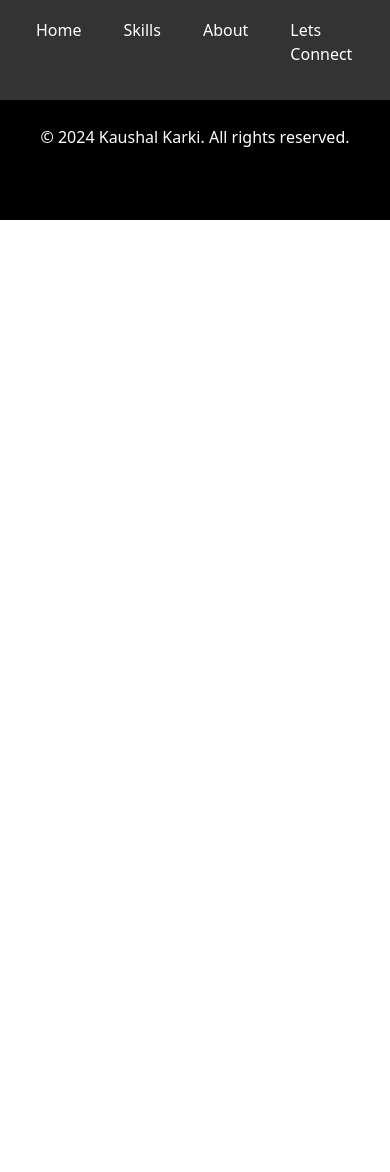
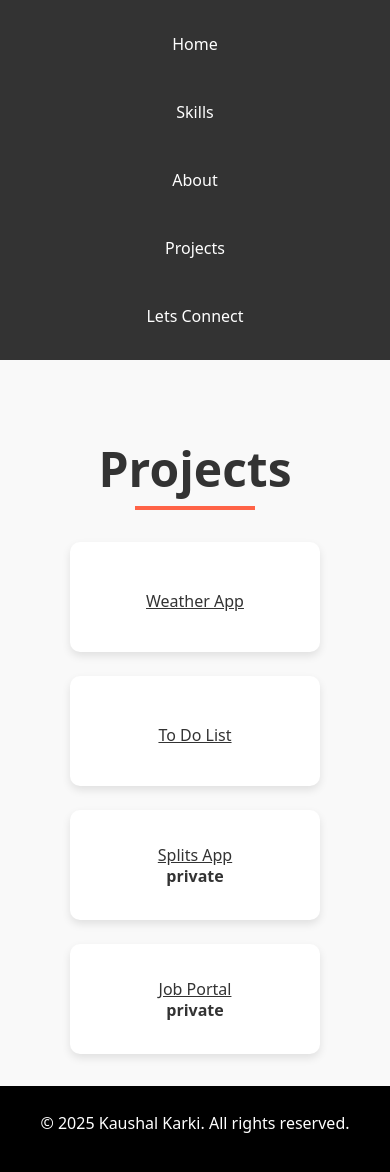
Before and after one commit to kaushalkarki/Portfolio, a React (Create React App) app: page /projects in a window 390 px wide. Shown: the top 1172 px of the page. Before the commit the page ends 844 px from the top, so only its background shows below. Built offline with nearby package versions, Linux system fonts and the light colour scheme; a web font is replaced by a local one.

Commit message:
added projects tab

```diff
--- a/src/App.js
+++ b/src/App.js
@@ -6,6 +6,7 @@ import Skills from './components/Skill';
 import About from './components/About';
 import Footer from './components/Footer';
 import Connect from './components/Connect';
+import Project from './components/Project';
 
 const App = () => {
   return (
@@ -15,6 +16,7 @@ const App = () => {
         <Route path="/" element={<Home/>} />
         <Route path="/skills" element={<Skills />} />
         <Route path="/about" element={<About />} />
+        <Route path="/projects" element={<Project />} />
         <Route path="/connect" element={<Connect />} />
       </Routes>
       <Footer/>
--- a/src/components/About.js
+++ b/src/components/About.js
@@ -8,28 +8,25 @@ const About = () => {
       <div className="about-section">
         <h2>Introduction</h2>
         <p>
-          Hello! I'm Kaushal Karki, a passionate and dedicated software engineer with over 2.5 years of experience in the industry. My journey in software development has been driven by a love for solving complex problems and creating efficient, user-friendly applications.
+        Hello! I'm Kaushal Karki, a results-driven Software Engineer with over 3 years of experience crafting scalable, high-performance applications. My passion lies in solving complex problems, optimizing systems, and building intuitive user experiences. I thrive in fast-paced environments, leveraging cutting-edge technologies to develop efficient, maintainable, and future-proof solutions.
+        With a strong foundation in Ruby on Rails, React, and cloud-based architectures, I specialize in creating seamless, high-quality applications that enhance business efficiency. I’m committed to continuous learning, writing clean, test-driven code, and collaborating with teams to drive innovation and excellence.
         </p>
       </div>
       <div className="about-section">
         <h2>Education</h2>
         <p>
-          I graduated from Govind Ballabh Pant University of Agriculture & Technology with a degree in MCA, where I developed a strong foundation in computer science principles and software engineering practices. My time at university was filled with various projects, internships, and research opportunities that fueled my passion for technology.
+        I hold a Master of Computer Applications (MCA) from Govind Ballabh Pant University of Agriculture & Technology, where I built a strong foundation in computer science principles, software engineering, and problem-solving. During my time there, I actively engaged in projects, internships, and leadership roles, further refining my technical expertise and collaboration skills.
+        Prior to that, I earned my Bachelor of Science (B.Sc.) in Physics, Chemistry, and Mathematics from Kumaun University, Nainital. This interdisciplinary background has honed my analytical thinking, logical reasoning, and structured problem-solving approach, which I apply daily in software development.
         </p>
       </div>
       <div className="about-section">
         <h2>Professional Background</h2>
         <p>
-          After graduation, I started my career as an Intern at Grey Scientic Labs, where I worked as React developer. This experience taught me the importance of writing clean, maintainable code and collaborating effectively with cross-functional teams.
+        With over 3 years of experience as a Software Engineer, I have honed my skills in backend and full-stack development, specializing in Ruby on Rails, React.js, and scalable API architectures.
+        At Maropost, I played a pivotal role in designing, developing, and optimizing RESTful APIs, ensuring high performance, security, and scalability. I spearheaded efforts to enhance database efficiency, reducing query execution time by 40%, and implemented robust RSpec test suites to maintain 90%+ test coverage. My contributions in code reviews, architectural decisions, and AI-powered integrations significantly improved product quality and business efficiency.
+        As a React Intern at Grey Scientific Labs, I built modular, reusable frontend components, improved state management, and optimized application performance for a seamless user experience.
+        My experience has taught me the importance of writing clean, maintainable code, collaborating in cross-functional teams, and continuously learning to stay ahead of industry trends.
         </p>
-        <p>
-          Currently, I am working at Maropost, where I specialize in full-stack development with a focus on Ruby on Rails and React. Some of my notable projects include:
-        </p>
-        <ul>
-          <li>Developed sophisticated segments using OpenAI's fine-tuning capabilities, enhancing user engagement and personalization.</li>
-          <li>Designed and implemented a dynamic email content rendering service in Golang, improving the efficiency of marketing campaigns.</li>
-          <li>Resolved critical issues in an expense management application, ensuring data integrity and enhancing the user experience.</li>
-        </ul>
       </div>
       <div className="about-section">
         <h2>Hobbies and Interests</h2>
--- a/src/components/Footer.js
+++ b/src/components/Footer.js
@@ -5,7 +5,7 @@ const Footer = () => {
   return (
     <footer className="footer">
       <div className="footer-content">
-        <p>&copy; 2024 Kaushal Karki. All rights reserved.</p>
+        <p>&copy; 2025 Kaushal Karki. All rights reserved.</p>
         <div className="social-links">
           <a href="https://www.linkedin.com/in/kaushalkarki" target="_blank" rel="noreferrer">
             <i className="zmdi zmdi-linkedin"></i>
--- a/src/components/Header.js
+++ b/src/components/Header.js
@@ -18,6 +18,9 @@ const Header = () => {
           <li className={`nav-item ${location.pathname === '/about' ? 'active' : ''}`}>
             <Link to="/about">About</Link>
           </li>
+          <li className={`nav-item ${location.pathname === '/about' ? 'active' : ''}`}>
+            <Link to="/projects">Projects</Link>
+          </li>
           <li className={`nav-item ${location.pathname === '/connect' ? 'active' : ''}`}>
             <Link to="/connect">Lets Connect</Link>
           </li>
--- /dev/null
+++ b/src/components/Project.jsx
@@ -0,0 +1,52 @@
+import React from 'react';
+
+const Project = () =>{
+
+    return (
+        <>
+       <div className="skills-container">
+      <h1>Projects</h1>
+      <div className="skills-list">
+        <SkillTile  />
+      </div>
+    </div>
+        </>
+    )
+}
+const SkillTile = ({ skill }) => {
+    return (
+        <>
+      <div className="skill-tile">
+        {/* <img src={skill.logo} alt={`${skill.name} logo`} className="skill-logo" /> */}
+        <span className="skill-name" >
+        <a href="https://weather-app-five-navy.vercel.app/" className="skill-name" target="_blank" rel="noopener noreferrer">
+            Weather App</a>
+        </span>
+
+      </div>
+       <div className="skill-tile">
+       {/* <img src={skill.logo} alt={`${skill.name} logo`} className="skill-logo" /> */}
+       <span className="skill-name" >
+       <a href="https://todo-list-1sp0lsm20-kaushalkarki.vercel.app/" className="skill-name" target="_blank" rel="noopener noreferrer">
+           To Do List</a>
+       </span>
+     </div>
+       <div className="skill-tile">
+       {/* <img src={skill.logo} alt={`${skill.name} logo`} className="skill-logo" /> */}
+       <span className="skill-name" >
+       <a href="" className="skill-name" target="_blank" rel="noopener noreferrer">
+           Splits App</a><h6><b>private</b></h6>
+       </span>
+     </div>
+      <div className="skill-tile">
+      {/* <img src={skill.logo} alt={`${skill.name} logo`} className="skill-logo" /> */}
+      <span className="skill-name" >
+      <a href="" className="skill-name" target="_blank" rel="noopener noreferrer">
+          Job Portal</a><h6><b>private</b></h6>
+      </span>
+    </div>
+     </>
+    );
+  };
+
+export default Project;
--- a/src/styles/Header.css
+++ b/src/styles/Header.css
@@ -5,21 +5,23 @@
 
 .nav {
   display: flex;
-  justify-content: space-around;
+  justify-content: center;
 }
 
 .nav-list {
   list-style: none;
   display: flex;
   padding: 0;
+  margin: 0;
+  align-items: center;
 }
 
 .nav-item {
-  margin: 0 10px 0 0;
+  margin: 0 10px;
 }
 
 .nav-item a {
-  color: #fff; /* Default text color */
+  color: #fff;
   text-decoration: none;
   padding: 8px 16px;
   display: block;
@@ -27,17 +29,35 @@
 
 .nav-item a:hover {
   background-color: #555;
-  color: #fff; /* Ensure text color remains white on hover */
+  color: #fff;
 }
 
 .nav-item.active a {
   background-color: #555;
 }
 
+/* 🌟 Responsive Styles for Mobile */
 @media (max-width: 768px) {
+  .nav {
+    flex-direction: column;
+    align-items: center;
+  }
+
+  .nav-list {
+    flex-direction: column;
+    width: 100%;
+    text-align: center;
+  }
+
+  .nav-item {
+    margin: 10px 0;
+    width: 100%;
+  }
+
   .nav-item a {
-    color: #fff; /* Default text color */
-    text-decoration: none;
     display: block;
+    padding: 12px;
+    width: 100%;
+    text-align: center;
   }
 }
```
Also changed, not shown: 1 other file (tests, documents, lock files or other folders).
